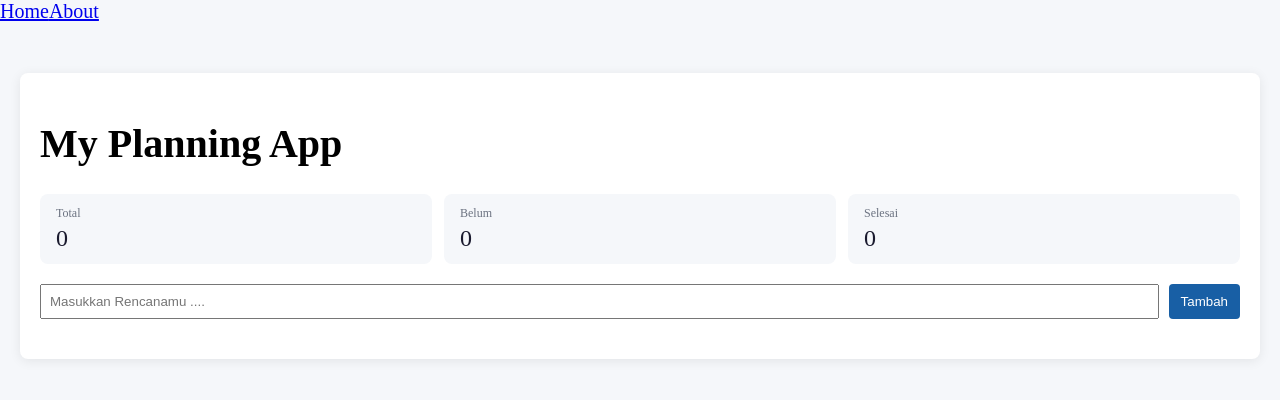
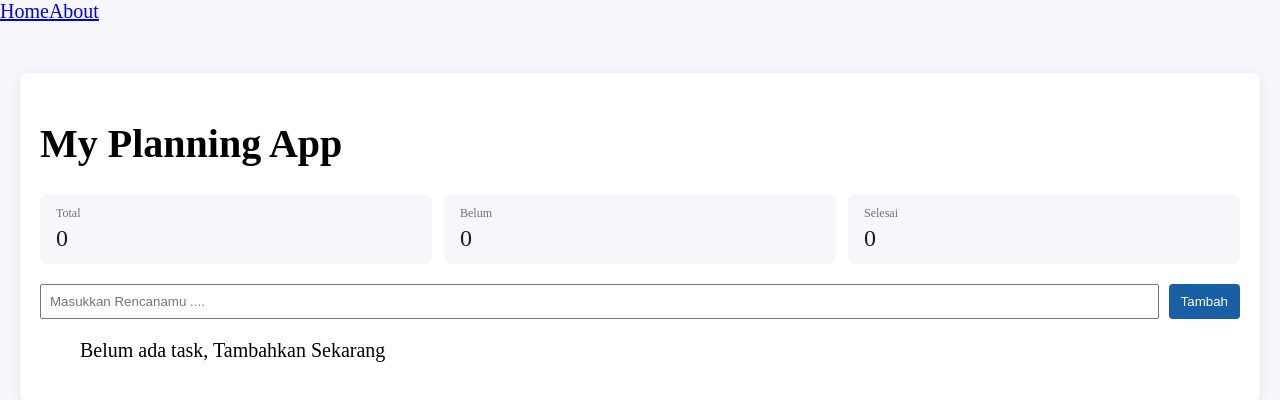
Before and after one commit to Aldzikra/todolist-with-react-typescript, a React (Vite) app: page / in a window 1280 px wide. Shown: the top 400 px of the page. Built offline with nearby package versions, Linux system fonts and the light colour scheme.

Commit message:
feat: implementasi useEffect dan empty jika plan kosong

```diff
--- a/src/components/atoms/Button.tsx
+++ b/src/components/atoms/Button.tsx
@@ -1,9 +1,11 @@
+// inisialisasi tipe data untuk props
 type ButtonProps = {
     label: string;
     className: string;
     onClick: () => void;
 }
 
+// deklarasi function dengan parameter props
 function Button({label, className, onClick}: ButtonProps){
     return (
         <button className={className} onClick={onClick}>{label}</button>
--- a/src/components/molecules/PlanItem.tsx
+++ b/src/components/molecules/PlanItem.tsx
@@ -1,4 +1,4 @@
-import Button from "../atoms/Button";
+import Button from "../atoms/Button";  // implementasi atomic design, memanggil props button
 
 type Plan = {
     text : string;
@@ -18,6 +18,7 @@ type PlanItemProps = {
     deleteTask: (index: number) => void;   // function
 };
 
+// implementasi props di react typescript, mengambil tipe data dan fungsi untuk dijadikan parameter di function PlanItem
 function PlanItem({ plan, index, editingIndex, editText, setEditText, toggleDone, startEdit, saveEdit, deleteTask }: PlanItemProps) {
     return (
         <li key={index}>
@@ -45,16 +46,18 @@ function PlanItem({ plan, index, editingIndex, editText, setEditText, toggleDone
             <span style={{ textDecoration: plan.done ? "line-through" : "none" }}>
                 {plan.text}
             </span>
+
+            {/* pemanggilan props button edit */}
             <Button
                label="Edit"
                className="btn-edit"
-               onClick={() => startEdit}
+               onClick={() => startEdit(index)}
             />
-
+            {/* pemanggilan props button hapus */}
             <Button
                label="Hapus"
                className="btn-del"
-               onClick={() => deleteTask}
+               onClick={() => deleteTask(index)}
             />
             </>
         )}
--- a/src/pages/App.tsx
+++ b/src/pages/App.tsx
@@ -1,4 +1,4 @@
-import { useState } from "react"; // Library dari React, biar bisa nyimpen data yang berubah ubah
+import { useState, useEffect } from "react"; // Library dari React, biar bisa nyimpen data yang berubah ubah
 import PlanItem from "../components/molecules/PlanItem";  // implementasi atomic design, import component dari molucules
 import Button from "../components/atoms/Button";
 
@@ -11,7 +11,10 @@ type Plan = {
 function App(){
 
   // Deklarasi useState untuk data plan/task
-  const [plans, setPlans] = useState<Plan[]> ([]);
+  const [plans, setPlans] = useState<Plan[]>(() => {
+    const saved = localStorage.getItem("plans")
+    return saved ? JSON.parse(saved) : []
+  })
 
   // Deklarasi useState untuk variabel inputan berupa string
   const [input, setInput] = useState("");
@@ -62,6 +65,11 @@ function App(){
     setPlans(updatedPlans);
   };
 
+  // menyimpan data task
+  useEffect(() => {
+      localStorage.setItem("plans", JSON.stringify(plans))
+  }, [plans])
+
   return(
     <div className="container">
       <h1>My Planning App</h1>
@@ -94,7 +102,10 @@ function App(){
       </div>
 
       <ul>
-        {plans
+        {plans.length === 0 ? (
+          <p>Belum ada task, Tambahkan Sekarang</p>
+        ) : (
+          plans
           .sort((a,b) => Number(a.done) - Number(b.done))
           .map((plan, index) => (
           <PlanItem
@@ -109,7 +120,8 @@ function App(){
             saveEdit={saveEdit}
             deleteTask={deleteTask}
           />
-        ))}
+        ))
+      )}
       </ul>
     </div>
   )
```
